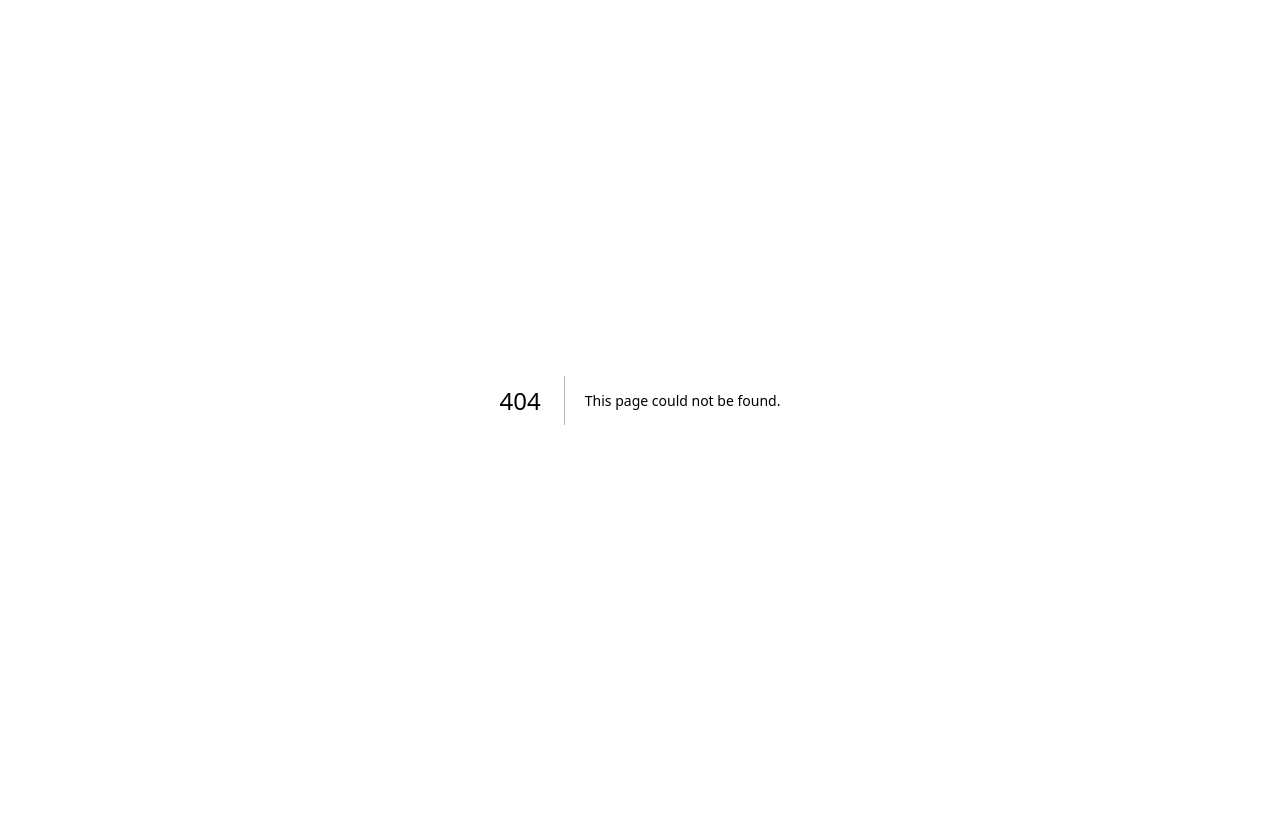
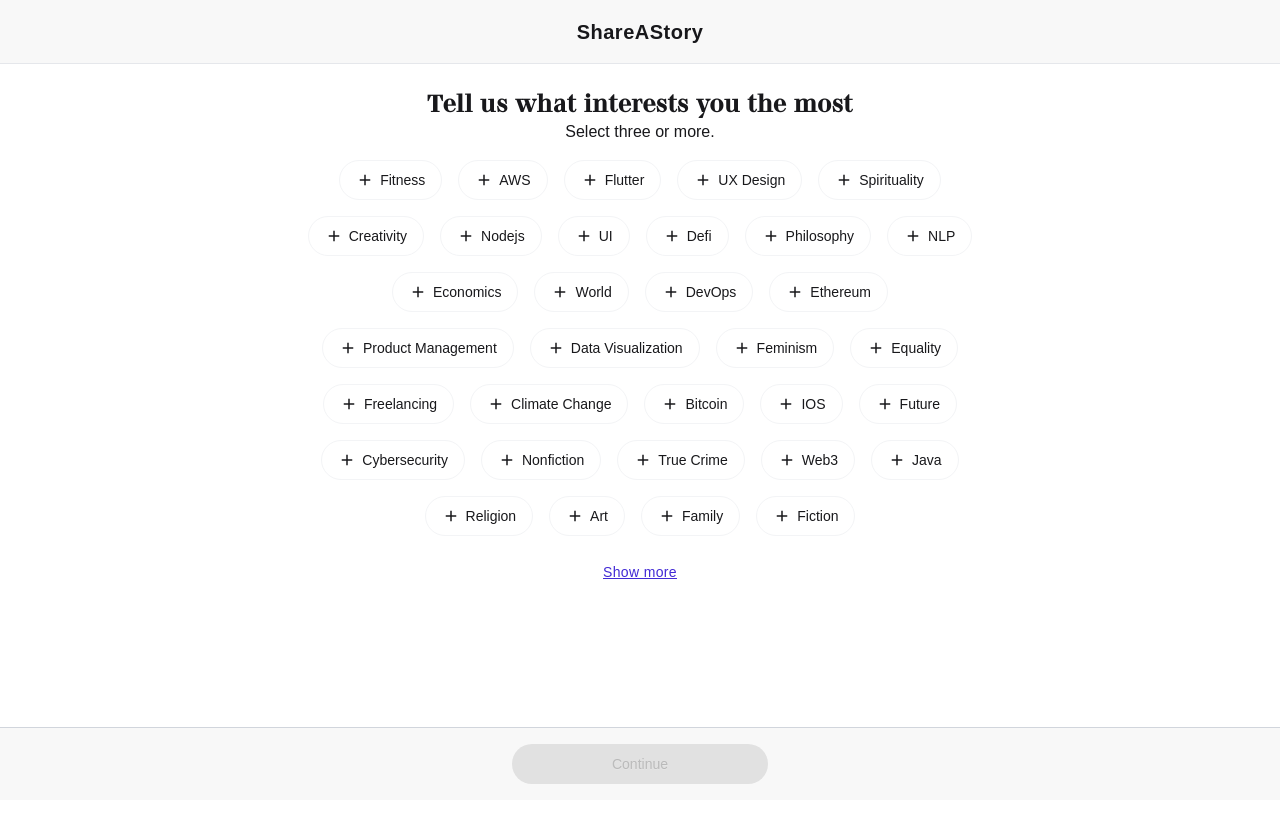
Before and after one commit to alihassnain-github/share-a-story-frontend, a Next.js app: page /interests in a window 1280 px wide. Before the commit this address had no page. Shown: the top 822 px of the page. Before the commit the page ends 800 px from the top, so only its background shows below. Built offline with nearby package versions, Linux system fonts and the light colour scheme; a web font is replaced by a local one.

Commit message:
interests page added.

```diff
--- /dev/null
+++ b/app/(auth)/interests/page.tsx
@@ -0,0 +1,26 @@
+import { stardom } from "@/app/layout";
+import InterestsSelector from "@/components/InterestSelector";
+import Link from "next/link";
+
+export default function InterestsPage() {
+    return (
+        <>
+            <header className="mb-[64px]">
+                <nav className="navbar fixed top-0 w-full z-50 bg-base-200 border-b border-gray-200 px-4 sm:px-6 md:px-8 lg:px-12 xl:px-16">
+                    <div className="mx-auto">
+                        <Link
+                            href="/"
+                            className={`${stardom.className} tracking-wide font-bold text-xl`}>
+                            ShareAStory
+                        </Link>
+                    </div>
+                </nav>
+            </header>
+            <main>
+                <section className="min-h-dvh relative md:py-6 py-4">
+                    <InterestsSelector />
+                </section>
+            </main>
+        </>
+    )
+}
--- /dev/null
+++ b/components/InterestSelector.tsx
@@ -0,0 +1,94 @@
+"use client";
+
+import { useState } from "react";
+import { stardom } from "@/lib/fonts/stardom";
+import { RiAddLine, RiCheckFill } from "@remixicon/react";
+
+const INTERESTS = [
+    "Fitness", "AWS", "Flutter", "UX Design", "Spirituality", "Creativity", "Nodejs", "UI", "Defi", "Philosophy",
+    "NLP", "Economics", "World", "DevOps", "Ethereum", "Product Management", "Data Visualization", "Feminism", "Equality", "Freelancing",
+    "Climate Change", "Bitcoin", "IOS", "Future", "Cybersecurity", "Nonfiction", "True Crime", "Web3", "Java", "Religion",
+    "Art", "Family", "Fiction", "Kubernetes", "Parenting", "Travel", "Venture Capital", "Poetry", "Food", "Typescript",
+    "Language", "Gaming", "Space", "Sports", "Media", "Docker", "Race", "Programming", "Data Science", "Technology",
+    "Self Improvement", "Writing", "Relationships", "Machine Learning", "Productivity", "Politics", "Cryptocurrency", "Psychology", "Money",
+    "Business", "Python", "Health", "Science", "Mental Health", "Life", "Software Development", "Startup", "Design", "JavaScript",
+    "Artificial Intelligence", "Culture", "Software Engineering", "Blockchain", "Coding", "Entrepreneurship", "React", "UX", "Education", "History",
+    "Humor", "Web Development", "Work", "Lifestyle", "Society", "Deep Learning", "Marketing", "Books", "Nft", "Social Media",
+    "Leadership", "Android", "Apple", "Women", "Mindfulness", "Sexuality", "Math", "Photography", "Music", "Justice",
+];
+
+export default function InterestsSelector() {
+    const ITEMS_PER_PAGE = Math.ceil(INTERESTS.length / 3);
+
+    const [page, setPage] = useState(0);
+    const [selected, setSelected] = useState<string[]>([]);
+
+    const startIndex = page * ITEMS_PER_PAGE;
+    const visibleInterests = INTERESTS.slice(startIndex, startIndex + ITEMS_PER_PAGE);
+
+    // handle toggle selection
+    const handleToggle = (interest: string) => {
+        setSelected(prev =>
+            prev.includes(interest)
+                ? prev.filter(i => i !== interest)
+                : [...prev, interest]
+        );
+    };
+
+    // handle show more (infinite loop)
+    const handleShowMore = () => {
+        const nextPage = (page + 1) * ITEMS_PER_PAGE >= INTERESTS.length ? 0 : page + 1;
+        setPage(nextPage);
+    };
+
+    return (
+        <>
+            <div className="flex flex-col justify-center mb-4 px-4 sm:px-6 md:px-8 lg:px-12 xl:px-16 mb-[76px]">
+                <div className="text-center mb-4">
+                    <h1 className={`${stardom.className} tracking-wide font-bold lg:text-2xl text-lg`}>
+                        Tell us what interests you the most
+                    </h1>
+                    <p>Select three or more.</p>
+                </div>
+
+                <div className="flex flex-wrap justify-center gap-4 mb-4 lg:max-w-2xl mx-auto">
+                    {visibleInterests.map((item, index) => {
+                        const isSelected = selected.includes(item);
+                        return (
+                            <button
+                                key={index}
+                                type="button"
+                                onClick={() => handleToggle(item)}
+                                className={`btn btn-sm md:btn-md rounded-full font-medium border
+                  ${isSelected ? "btn-success btn-dash" : "btn-ghost border-gray-100 hover:border-0"}`}
+                            >
+                                {isSelected ? <RiCheckFill size={18} /> : <RiAddLine size={18} />}
+                                {item}
+                            </button>
+                        );
+                    })}
+                </div>
+
+                <button
+                    type="button"
+                    onClick={handleShowMore}
+                    className="btn btn-link font-medium tracking-wide"
+                >
+                    Show more
+                </button>
+            </div>
+
+            <footer className="py-4 fixed bottom-0 w-full bg-base-200 border-t border-gray-300 px-4 sm:px-6 md:px-8 lg:px-12 xl:px-16">
+                <div className="flex justify-center">
+                    <button
+                        disabled={selected.length < 3}
+                        className="btn btn-neutral font-medium btn-wide btn-sm md:btn-md rounded-full"
+                        type="button"
+                    >
+                        Continue
+                    </button>
+                </div>
+            </footer>
+        </>
+    );
+}
--- a/components/Navbar.tsx
+++ b/components/Navbar.tsx
@@ -1,10 +1,10 @@
 "use client";
 
-// import { stardom } from "@/app/layout";
 import { RiBookMarkedLine, RiLogoutCircleLine, RiMenu4Fill, RiQuillPenAiLine, RiSearch2Line, RiUserLine } from "@remixicon/react";
 import Link from "next/link";
 import Theme from "./Theme";
 import { useSidebar } from "@/context/sidemenu-provider";
+import { stardom } from "@/lib/fonts/stardom";
 
 export default function Navbar() {
 
@@ -21,7 +21,7 @@ export default function Navbar() {
                 <div className="flex-1">
                     <Link
                         href="/"
-                        className={`tracking-wide font-bold text-xl`}>
+                        className={`${stardom.className} tracking-wide font-bold text-xl`}>
                         ShareAStory
                     </Link>
                 </div>
--- /dev/null
+++ b/lib/fonts/stardom.ts
@@ -0,0 +1,5 @@
+import localFont from "next/font/local";
+
+export const stardom = localFont({
+    src: "../../app/fonts/stardom/Stardom-Regular.woff2",
+})
```
